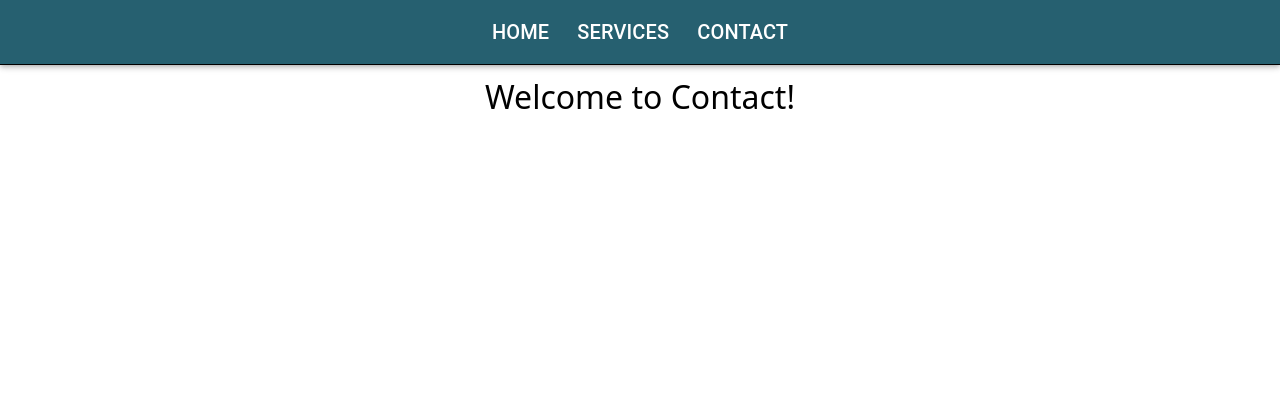
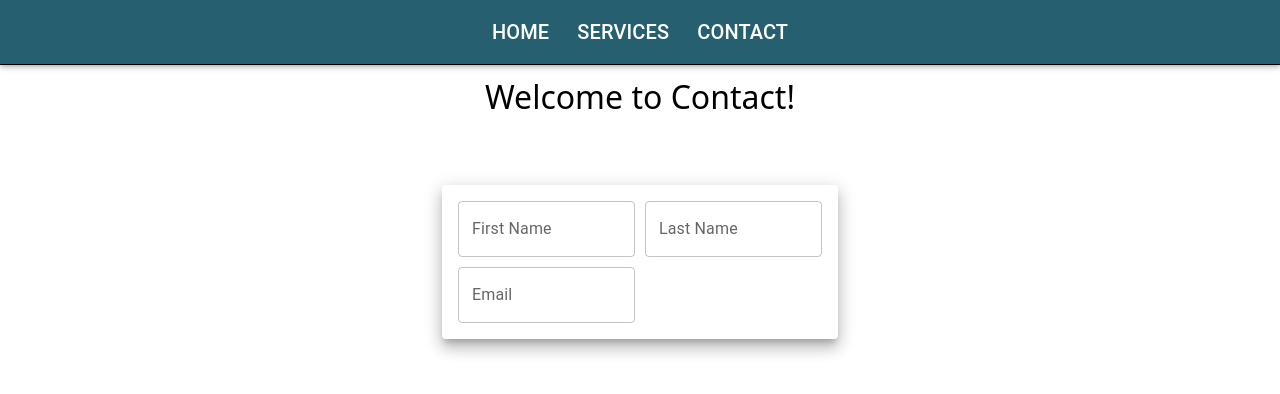
Before and after one commit to CrumpetCoding/dogsitting-website, a React (Vite) app: page /contact in a window 1280 px wide. Shown: the top 394 px of the page. Built offline with nearby package versions, Linux system fonts and the light colour scheme.

Commit message:
Set up contact form component and added text fields

```diff
--- /dev/null
+++ b/src/components/ContactForm.tsx
@@ -0,0 +1,23 @@
+import { TextField, Button, Checkbox, Container, Paper } from "@mui/material";
+
+export default function ContactForm() {
+    return (
+        <Container
+            maxWidth="xs">
+            <Paper
+                elevation={10}
+                sx={{
+                    marginTop: 8,
+                    padding: 2,
+                    display: 'grid',
+                    gridTemplateColumns: 'auto auto',
+                    gap: '10px'
+                }}
+            >
+                <TextField id="first-name" label="First Name" variant="outlined" />
+                <TextField id="surname" label="Last Name" variant="outlined" />
+                <TextField id="email" label="Email" variant="outlined" />
+            </Paper>
+        </Container>
+    )
+}
--- a/src/routes/contact.tsx
+++ b/src/routes/contact.tsx
@@ -1,4 +1,5 @@
 import { createFileRoute } from '@tanstack/react-router'
+import ContactForm from '#/components/ContactForm'
 
 export const Route = createFileRoute('/contact')({
   component: RouteComponent,
@@ -10,5 +11,6 @@ export const Route = createFileRoute('/contact')({
 function RouteComponent() {
   return <div className="p-2">
     <h1 id='headings'>Welcome to Contact!</h1>
+    <ContactForm />
   </div>
 }
```
